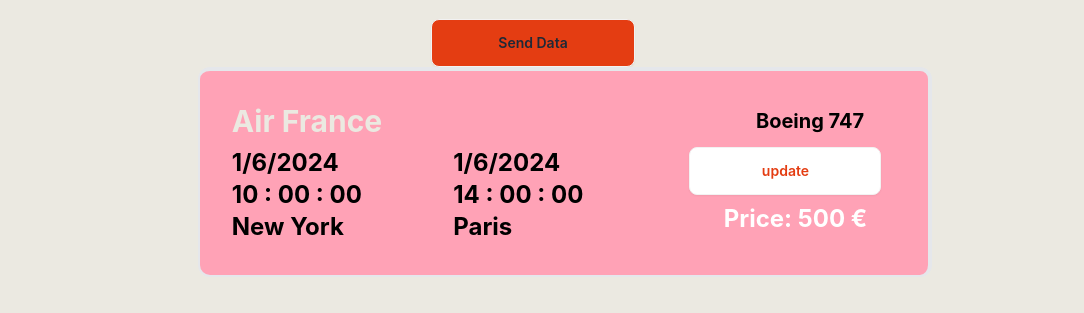
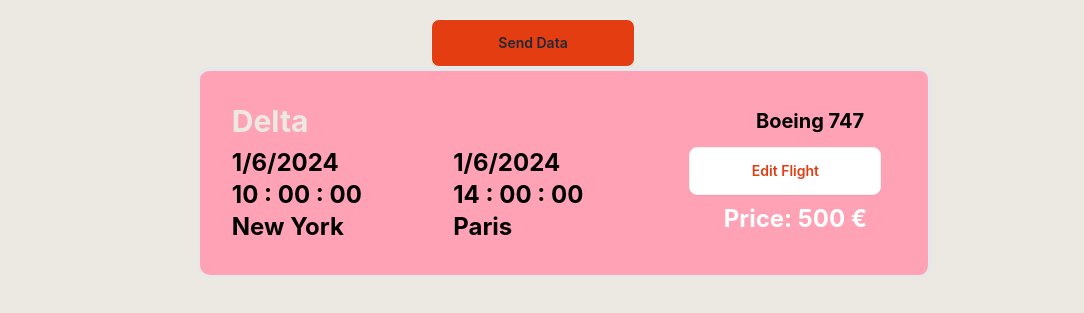
Before and after one commit to ICanFlyEfrei/ICanFlyFrontML, a React (Vite) app: page /update in a window 1280 px wide. Shown: the part 297-610 px from the top of the page, without its empty margins (75-1159 px from the left). Built offline with nearby package versions, Linux system fonts and the light colour scheme.

Commit message:
edit card

```diff
--- /dev/null
+++ b/src/components/FlightCard/CardUpdate.tsx
@@ -0,0 +1,21 @@
+import React from 'react';
+import { PlaneCardUpdate } from '../../model/cardUpdate.model';
+const { useState } = React;
+import { FlightCardUpdate } from './FlightCardUpdate';
+import { FlightCardPreUpdate } from './FlightCardPreUpdate';
+
+interface FlightCardPreUpdateProps {
+    flight: PlaneCardUpdate;
+}
+
+
+export const CardUpdate = ({ flight }: FlightCardPreUpdateProps): JSX.Element => {
+
+    const [editing, setEditing] = useState<boolean>(false);
+
+    return (
+        <div className='w-full'>
+            {editing ? <FlightCardUpdate flight={flight} editFunc={setEditing} /> : <FlightCardPreUpdate flight={flight} editFunc={setEditing} />}
+        </div>
+    );
+}
--- /dev/null
+++ b/src/components/FlightCard/FlightCardPreUpdate.tsx
@@ -0,0 +1,50 @@
+import PlaneData from "../../data/companiesDetail.json";
+import { PlaneCardUpdate } from '../../model/cardUpdate.model';
+
+
+
+interface FlightCardProps {
+    flight: PlaneCardUpdate;
+    editFunc: (value: boolean) => void;
+}
+
+
+
+
+export const FlightCardPreUpdate = ({ flight, editFunc }: FlightCardProps): JSX.Element => {
+    return (
+        <>
+            <div className="card w-full flex items-center">
+                <div className='card-body hover:bg-fourth  bg-third sm:w-3/5 w-full rounded-xl border-r-4 border-t-4 border-l-2 border-b-2'>
+                    <div className="flex flex-row justify-between">
+                        <h2 className="card-title text-3xl text-fifth font-bold">{flight.airline}</h2>
+                        <h2 className="card-title text-xl text-left mr-8 text-black font-bold">{flight.modelName}</h2>
+                    </div>
+                    <div className='grid grid-cols-3 grid-rows-2'>
+                        <div className='xl:row-span-2 r col-span-1'>
+                            <p className='sm:text-2xl text-sm text-black font-bold'>{flight.departureDate.getDate()}/{flight.departureDate.getMonth()}/{flight.departureDate.getFullYear()}</p>
+                            <p className="sm:text-2xl text-sm text-black font-bold">{flight.departureDate.getHours()} : {(flight.departureDate.getMinutes() < 10 ? '0' : '') + flight.departureDate.getMinutes()} : {(flight.departureDate.getSeconds() < 10 ? '0' : '') + flight.departureDate.getSeconds()}</p>
+                            <p className="sm:text-2xl text-sm text-black font-bold">{flight.departure}</p>
+                        </div>
+                        <div className='row-span-2  col-span-1'>
+                            <p className='sm:text-2xl text-sm text-black font-bold'>{flight.arrivalDate.getDate()}/{flight.arrivalDate.getMonth()}/{flight.arrivalDate.getFullYear()}</p>
+                            <p className="sm:text-2xl text-sm text-black font-bold">{flight.arrivalDate.getHours()} : {(flight.arrivalDate.getMinutes() < 10 ? '0' : '') + flight.arrivalDate.getMinutes()} : {(flight.arrivalDate.getSeconds() < 10 ? '0' : '') + flight.arrivalDate.getSeconds()} </p>
+                            <p className="sm:text-2xl text-sm text-black font-bold">{flight.arrival}</p>
+                        </div>
+                        <div className='justify-center flex   items-center row-span-1 col-span-1'>
+                            <button
+                                className="btn btn-square align-middle bg-white text-first flex flex-1 w-full max-w-48"
+                                onClick={() => editFunc(true)}
+                            >
+                                Edit Flight
+                            </button>
+                        </div>
+                        <div className='col-span-1 row-span-1 w-full  flex justify-center items-center'>
+                            <p className="sm:text-2xl text-sm font-bold ml-5 text-white text-center justify-center">Price: {flight.price} €</p>
+                        </div>
+                    </div>
+                </div >
+            </div >
+        </>
+    );
+}
--- a/src/components/FlightCard/FlightCardUpdate.tsx
+++ b/src/components/FlightCard/FlightCardUpdate.tsx
@@ -1,42 +1,48 @@
-import { useState } from 'react';
+import { useState, useEffect } from 'react';
 import { PlaneCardUpdate } from '../../model/cardUpdate.model';
 import PlaneData from "../../data/companiesDetail.json";
 import Select from 'react-select';
 import DatePicker from "react-datepicker";
 import "react-datepicker/dist/react-datepicker.css";
 
-
-
 interface FlightCardProps {
     flight: PlaneCardUpdate;
+    editFunc: (value: boolean) => void;
 }
+
 interface PlaneOption {
     value: string;
     label: string;
-
 }
 
-export const FlightCardUpdate = ({ flight }: FlightCardProps): JSX.Element => {
+export const FlightCardUpdate = ({ flight, editFunc }: FlightCardProps): JSX.Element => {
     const [isEditing, setIsEditing] = useState(false);
     const [selectedDeparture, setSelectedDeparture] = useState<string>("");
     const [selectedDestination, setSelectedDestination] = useState<string>("");
-    const [selectedCompany, setSelectedCompany] = useState<string>("");
+    const [selectedCompany, setSelectedCompany] = useState<string>(flight.airline || "");
 
     const [selectedModel, setSelectedModel] = useState<string>("");
     const [options, setOptions] = useState<PlaneOption[]>([]);
     const [loading, setLoading] = useState<boolean>(false);
     const [inputValue, setInputValue] = useState<string>('');
 
-    const [startDate, setStartDate] = useState(new Date());
-    const [endDate, setEndDate] = useState(new Date());
-    const [startTime, setStartTime] = useState(new String());
-    const [endTime, setEndTime] = useState(new String());
+    const [startDate, setStartDate] = useState<Date | null>(null);
+    const [endDate, setEndDate] = useState<Date | null>(null);
+    const [startTime, setStartTime] = useState<string>("");
+    const [endTime, setEndTime] = useState<string>("");
 
+    useEffect(() => {
+        if (flight.departureDate) {
+            setStartDate(new Date(flight.departureDate));
+        }
+        if (flight.arrivalDate) {
+            setEndDate(new Date(flight.arrivalDate));
+        }
+    }, [flight.departureDate, flight.arrivalDate]);
 
     const toggleEditMode = () => {
         setIsEditing(!isEditing);
     };
-
 
     const onChange = (event: React.ChangeEvent<HTMLSelectElement>) => {
         const { name, value } = event.target;
@@ -46,8 +52,8 @@
         } else if (name === "destination") {
             setSelectedDestination(value);
             console.log("Selected Destination:", value);
-        } else if (name === "companies"){
-            setSelectedCompany(value)
+        } else if (name === "companies") {
+            setSelectedCompany(value);
             console.log("Selected Company:", value);
         }
     };
@@ -82,33 +88,36 @@
     };
 
     const handleDateChange = (event: React.ChangeEvent<HTMLInputElement>) => {
-        const {name, value} = event.target;
-        if (name === "start-time"){
-            setStartTime(value)
-            console.log("Start time setted to :", value)
+        const { name, value } = event.target;
+        if (name === "start-time") {
+            setStartTime(value);
+            console.log("Start time set to:", value);
+        } else if (name === "end-time") {
+            setEndTime(value);
+            console.log("End time set to:", value);
         }
-        else if (name === "end-time"){
-            setEndTime(value)
-            console.log("Ebd time setted to", value)
-        }
-    }
+    };
 
     return (
         <>
             <div className="card w-full flex items-center">
                 <div className='card-body hover:bg-fourth  bg-third sm:w-3/5 w-full rounded-xl border-r-4 border-t-4 border-l-2 border-b-2'>
-                    <div className='flex sm:flex-row flex-col justify-between'>
-                        {isEditing ? (
-                                 <select className="select bg-transparent font-bold border-b-2 border-black" name="companies" onChange={onChange}>
-                                 <option value={undefined} > choisissez une companie</option>
+                    <div className='flex xl:flex-row flex-col justify-between'>
+                        <select
+                            className="select bg-transparent font-bold border-b-2 border-black"
+                            name="companies"
+                            onChange={onChange}
+                            defaultValue="baba" // Définir la valeur par défaut ici
+                        >
+                            <option value={flight.airline} >{flight.airline}</option>
                             {Object.entries(PlaneData.companies).map(([company, value]) => (
-                                     <option value={value}>{company}</option>
-                                 ))}
+                                <option key={value} value={value}>
+                                    {company}
+                                </option>
+                            ))
+                            }
                         </select>
-                        ) : (
-                            <h2 className="card-title text-3xl text-fifth font-bold">{flight.airline}</h2>
-                        )}
-                        {isEditing ? (
+                    </div>
                     <Select
                         options={options}
                         isLoading={loading}
@@ -116,25 +125,24 @@
                         onChange={handleChange}
                         inputValue={inputValue}
                         placeholder="Search for a plane model"
-                                    className= "rounded-md w-3/4 mb-5"
+                        className="rounded-md w-3/4 mb-5"
                     />
-                        ) : (
-                            <h2 className="card-title text-xl text-left mr-8 text-black font-bold">{flight.modelName}</h2>
-                        )}
-                    </div>
                     <div className='grid grid-cols-3 grid-rows-2'>
-                        <div className='sm:row-span-2 row-star-0 col-span-1'>
-                            {isEditing ? (
-                                <>
+                        <div className='xl:row-span-2 row-start-0 col-span-1'>
+                            <div className='row-start-0 col-span-1'>
                                 <label className="block mb-2 text-sm font-medium text-gray-900 dark:text-white">Departure Date:</label>
                                 <div className="flex flex-col gap-2">
-                                        <DatePicker className="select bg-transparent border-b-2 border-black mr-3" selected={startDate} onChange={(date: Date) => setStartDate(date)} />
+                                    <DatePicker
+                                        className="select bg-transparent border-b-2 border-black mr-3"
+                                        selected={startDate}
+                                        onChange={(date: Date | null) => setStartDate(date)}
+                                    />
                                     <form className="max-w-[16rem] mx-auto grid grid-cols-2 gap-4 ">
                                         <div>
                                             <div className="relative">
                                                 <div className="absolute inset-y-0 end-0 top-0 flex items-center pe-3.5 pointer-events-none">
                                                     <svg className="w-4 h-4 text-gray-500 dark:text-gray-400" aria-hidden="true" xmlns="http://www.w3.org/2000/svg" fill="currentColor" viewBox="0 0 24 24">
-                                                            <path fill-rule="evenodd" d="M2 12C2 6.477 6.477 2 12 2s10 4.477 10 10-4.477 10-10 10S2 17.523 2 12Zm11-4a1 1 0 1 0-2 0v4a1 1 0 0 0 .293.707l3 3a1 1 0 0 0 1.414-1.414L13 11.586V8Z" clip-rule="evenodd"/>
+                                                        <path fill-rule="evenodd" d="M2 12C2 6.477 6.477 2 12 2s10 4.477 10 10-4.477 10-10 10S2 17.523 2 12Zm11-4a1 1 0 1 0-2 0v4a1 1 0 0 0 .293.707l3 3a1 1 0 0 0 1.414-1.414L13 11.586V8Z" clip-rule="evenodd" />
                                                     </svg>
                                                 </div>
                                                 <input onChange={handleDateChange} type="time" name="start-time" className=" min-w-24 border-black border-b-2 bg-transparent select border leading-none text-gray-900 text-sm rounded-lg focus:ring-blue-500 focus:border-blue-500 block w-full p-2.5 dark:bg-gray-700 dark:border-gray-600 dark:placeholder-gray-400 dark:text-white dark:focus:ring-blue-500 dark:focus:border-blue-500" min="09:00" max="18:00" value="00:00" required />
@@ -142,27 +150,15 @@
                                         </div>
                                     </form>
                                 </div>
-                                </>
-                            ) : (
-                                <>
-                                    <p className='sm:text-2xl text-sm text-black font-bold'>{flight.departureDate.getDate()}/{flight.departureDate.getMonth()}/{flight.departureDate.getFullYear()}</p>
-                                    <p className="sm:text-2xl text-sm text-black font-bold">{flight.departureDate.getHours()} : { (flight.departureDate.getMinutes() < 10 ? '0' : '') + flight.departureDate.getMinutes() } : {(flight.departureDate.getSeconds() < 10 ? '0' : '') + flight.departureDate.getSeconds()}</p>
-                                </>
-                            )}
-                            {isEditing ? (
+                            </div>
                             <select className="select bg-transparent border-b-2 border-black mt-2" name="departure" onChange={onChange}>
                                 <option value={undefined} > choisissez un départ</option>
                                 {Object.entries(PlaneData.airports).map(([airport, value]) => (
                                     <option value={value}>{airport}</option>
                                 ))}
                             </select>
-                            ) : (
-                                <p className="sm:text-2xl text-sm text-black font-bold">{flight.departure}</p>
-                            )}
                         </div>
-                        <div className='sm:row-span-2 row-start-2 sm:col-span-1'>
-                            {isEditing ? (
-                                <>
+                        <div className='xl:row-span-2 row-start-2 xl:col-span-1'>
                             <label className="block mb-2 text-sm font-medium text-gray-900 dark:text-white">Arrival date:</label>
                             <div className="flex flex-col gap-2">
                                 <DatePicker className="select mr-3 bg-transparent border-b-2 border-black" selected={endDate} onChange={(date: Date) => setEndDate(date)} />
@@ -171,7 +167,7 @@
                                         <div className="relative">
                                             <div className="absolute inset-y-0 end-0 top-0 flex items-center pe-3.5 pointer-events-none">
                                                 <svg className="w-4 h-4 text-gray-500 dark:text-gray-400" aria-hidden="true" xmlns="http://www.w3.org/2000/svg" fill="currentColor" viewBox="0 0 24 24">
-                                                            <path fill-rule="evenodd" d="M2 12C2 6.477 6.477 2 12 2s10 4.477 10 10-4.477 10-10 10S2 17.523 2 12Zm11-4a1 1 0 1 0-2 0v4a1 1 0 0 0 .293.707l3 3a1 1 0 0 0 1.414-1.414L13 11.586V8Z" clip-rule="evenodd"/>
+                                                    <path fill-rule="evenodd" d="M2 12C2 6.477 6.477 2 12 2s10 4.477 10 10-4.477 10-10 10S2 17.523 2 12Zm11-4a1 1 0 1 0-2 0v4a1 1 0 0 0 .293.707l3 3a1 1 0 0 0 1.414-1.414L13 11.586V8Z" clip-rule="evenodd" />
                                                 </svg>
                                             </div>
                                             <input onChange={handleDateChange} type="time" name="end-time" className=" min-w-24 border-black border-b-2 bg-transparent select border leading-none text-gray-900 text-sm rounded-lg focus:ring-blue-500 focus:border-blue-500 block w-full p-2.5 dark:bg-gray-700 dark:border-gray-600 dark:placeholder-gray-400 dark:text-white dark:focus:ring-blue-500 dark:focus:border-blue-500" min="09:00" max="18:00" value="00:00" required />
@@ -179,33 +175,22 @@
                                     </div>
                                 </form>
                             </div>
-                                </>
-                            ) : (
-                                <>
-                                    <p className='sm:text-2xl text-sm text-black font-bold'>{flight.arrivalDate.getDate()}/{flight.arrivalDate.getMonth()}/{flight.arrivalDate.getFullYear()}</p>
-                                    <p className="sm:text-2xl text-sm text-black font-bold">{flight.arrivalDate.getHours()} : {(flight.arrivalDate.getMinutes() < 10 ? '0' : '') + flight.arrivalDate.getMinutes() } : {(flight.arrivalDate.getSeconds() <  10 ? '0' : '') + flight.arrivalDate.getSeconds()} </p>
-                                </>
-                            )}
-                            {isEditing ? (
                             <select className="select mt-2 bg-transparent border-b-2 border-black" name="destination" onChange={onChange}>
                                 <option value={undefined} > choisissez une destination</option>
                                 {Object.entries(PlaneData.airports).map(([airport, value]) => (
                                     <option value={value}>{airport}</option>
                                 ))}
                             </select>
-                            ) : (
-                                <p className="sm:text-2xl text-sm text-black font-bold">{flight.arrival}</p>
-                            )}
                         </div>
-                        <div className='justify-center items-center flex sm:row-span-1 row-start-3 col-span-1'>
+                        <div className='justify-center items-center flex xl:row-span-1 sm: row-start-3 col-span-1'>
                             <button
                                 className="btn btn-square align-middle bg-white text-first flex flex-1 w-full max-w-48"
-                                onClick={toggleEditMode}
+                                onClick={() => editFunc(false)}
                             >
-                                {isEditing ? 'save' : 'update'}
+                                Validate
                             </button>
                         </div>
-                        <div className='col-span1 sm:row-span-1 row-start-3 flex justify-center items-center'>
+                        <div className='col-span1 xl:row-span-1 row-start-3 flex justify-center items-center'>
                             {/* {isEditing ? (
                                 <input
                                     type="number"
--- a/src/pages/UpdatePage/UpdatePage.tsx
+++ b/src/pages/UpdatePage/UpdatePage.tsx
@@ -1,8 +1,8 @@
 import { useState } from "react";
 import { PlaneCardUpdate } from "../../model/cardUpdate.model";
-import { FlightCardUpdate} from "../../components/FlightCard/FlightCardUpdate"
+import { CardUpdate } from '../../components/FlightCard/CardUpdate'
 import PlaneData from "../../data/companiesDetail.json";
-import DatePicker from "react-datepicker"   ;
+import DatePicker from "react-datepicker";
 import "react-datepicker/dist/react-datepicker.css";
 import Select from 'react-select';
 import axios from 'axios'
@@ -16,7 +16,7 @@
 function generateFakePlaneCard(): PlaneCardUpdate {
     const planeCard: PlaneCardUpdate = {
         id: 1,
-        airline: "Air France",
+        airline: "Delta",
         departureDate: new Date('2024-07-01T10:00:00Z'),
         arrivalDate: new Date('2024-07-01T14:00:00Z'),
         departure: "New York",
@@ -33,7 +33,7 @@
 const fakePlaneCard: PlaneCardUpdate = generateFakePlaneCard();
 
 
-export const UpdatePage = ():JSX.Element => {
+export const UpdatePage = (): JSX.Element => {
 
     const [selectedDeparture, setSelectedDeparture] = useState<string>("");
     const [selectedDestination, setSelectedDestination] = useState<string>("");
@@ -60,7 +60,7 @@
         } else if (name === "destination") {
             setSelectedDestination(value);
             console.log("Selected Destination:", value);
-        } else if (name === "companies"){
+        } else if (name === "companies") {
             setSelectedCompany(value)
             console.log("Selected Company:", value);
         }
@@ -96,7 +96,7 @@
     };
 
     const handleDateChange = (event: React.ChangeEvent<HTMLInputElement>) => {
-        const {name, value} = event.target;
+        const { name, value } = event.target;
         setStartTime(value)
         console.log("Start time setted to :", value)
     }
@@ -154,7 +154,7 @@
                 onChange={handleChange}
                 inputValue={inputValue}
                 placeholder="Search for a plane model"
-                className= "rounded-md w-3/4 mb-5"
+                className="rounded-md w-3/4 mb-5"
             />
 
             <div className="pl-11 mb-5">
@@ -166,7 +166,7 @@
                             <div className="relative">
                                 <div className="absolute inset-y-0 end-0 top-0 flex items-center pe-3.5 pointer-events-none">
                                     <svg className="w-4 h-4 text-gray-500 dark:text-gray-400" aria-hidden="true" xmlns="http://www.w3.org/2000/svg" fill="currentColor" viewBox="0 0 24 24">
-                                        <path fill-rule="evenodd" d="M2 12C2 6.477 6.477 2 12 2s10 4.477 10 10-4.477 10-10 10S2 17.523 2 12Zm11-4a1 1 0 1 0-2 0v4a1 1 0 0 0 .293.707l3 3a1 1 0 0 0 1.414-1.414L13 11.586V8Z" clip-rule="evenodd"/>
+                                        <path fill-rule="evenodd" d="M2 12C2 6.477 6.477 2 12 2s10 4.477 10 10-4.477 10-10 10S2 17.523 2 12Zm11-4a1 1 0 1 0-2 0v4a1 1 0 0 0 .293.707l3 3a1 1 0 0 0 1.414-1.414L13 11.586V8Z" clip-rule="evenodd" />
                                     </svg>
                                 </div>
                                 <input onChange={handleDateChange} type="time" name="start-time" className="select  border leading-none text-gray-900 text-sm rounded-lg focus:ring-blue-500 focus:border-blue-500 block w-full p-2.5 dark:bg-gray-700 dark:border-gray-600 dark:placeholder-gray-400 dark:text-white dark:focus:ring-blue-500 dark:focus:border-blue-500" min="09:00" max="18:00" value="00:00" required />
@@ -176,7 +176,9 @@
                 </div>
             </div>
             <button className="btn mr-16 bg-first w-1/6" onClick={handleButtonClick}>Send Data</button>
-            <FlightCardUpdate flight={fakePlaneCard} />
+            <div className="w-full">
+                <CardUpdate flight={fakePlaneCard} />
+            </div>
         </div>
     );
 };
```
Lines whose indentation alone changed are shown as unchanged.
